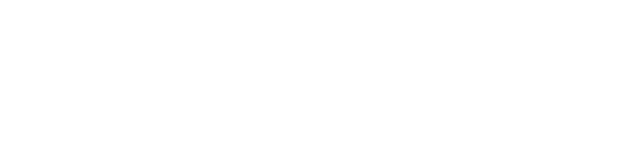
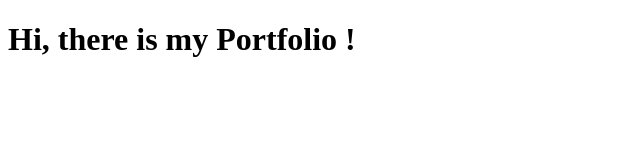
Before and after one commit to corentincath/corentincath.github.io, a plain HTML site: page index.html in a window 1280 px wide. Shown: the whole page, without its empty margins (0-640 px from the left). Drawn offline with Linux system fonts and the light colour scheme.

Commit message:
Test display

```diff
--- a/index.html
+++ b/index.html
@@ -7,6 +7,6 @@
     <title>Portfolio Corentin Cathalifaud</title>
 </head>
 <body>
-
+    <h1>Hi, there is my Portfolio !</h1>
 </body>
 </html>
```
